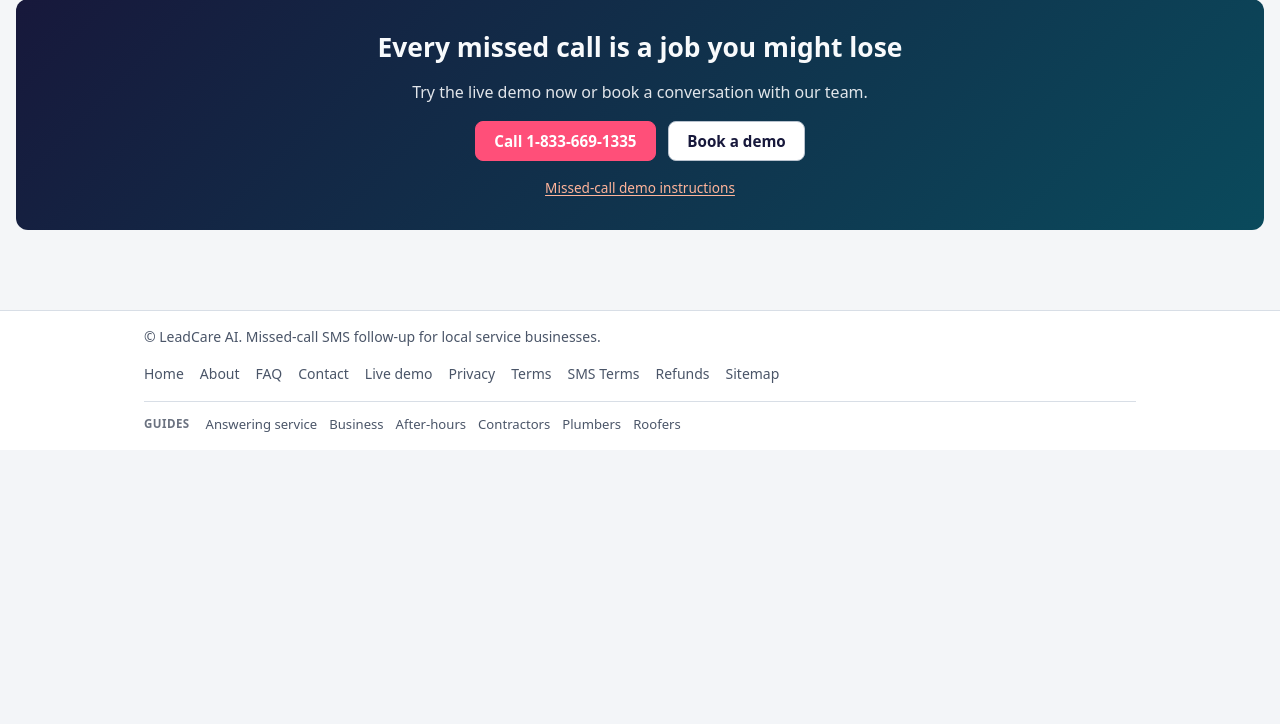
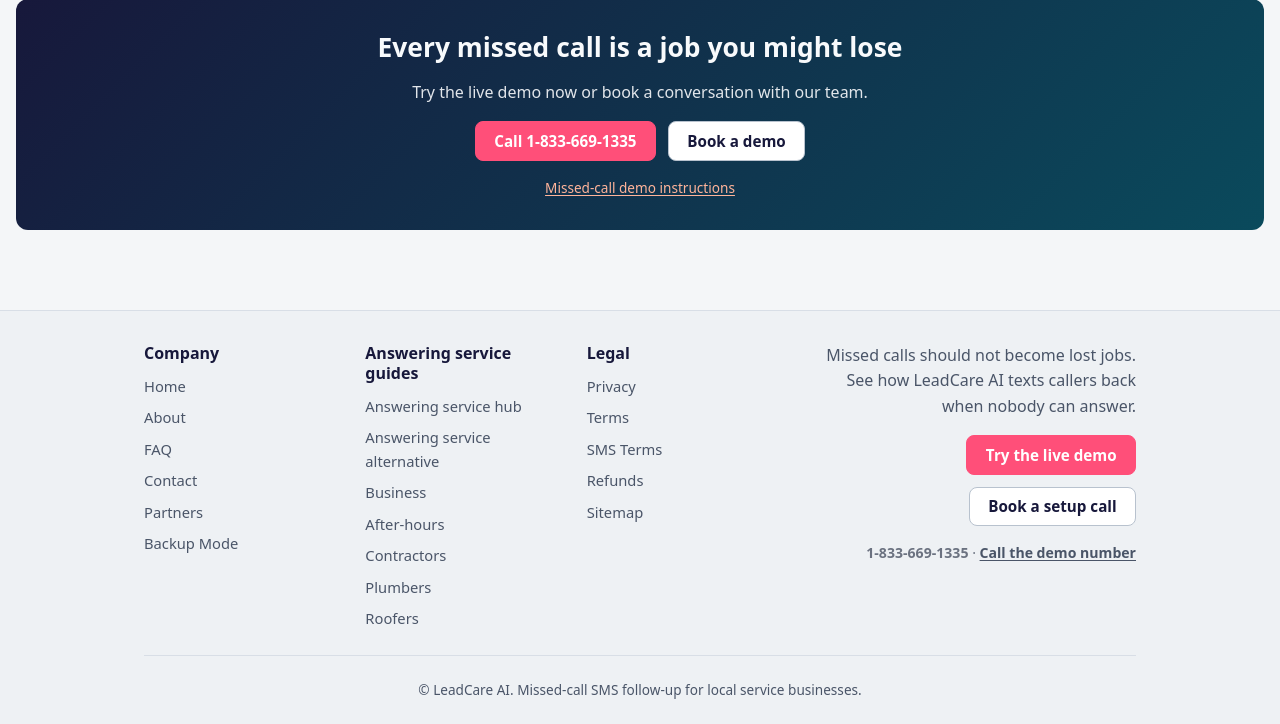
Before and after one commit to pgwilde8/leadcareai, a FastAPI app: page / in a window 1280 px wide. Shown: the part 3701-4425 px from the top of the page. Before the commit the page ends 4133 px from the top, so only its background shows below. Run offline with FastAPI, Linux system fonts and the light colour scheme.

Commit message:
marketing-landers 5

```diff
--- a/app/core/config.py
+++ b/app/core/config.py
@@ -30,6 +30,9 @@ class Settings(BaseSettings):
     legal_contact_email: str = "paul@leadcareai.com"
 
     public_base_url: str | None = None
+    linkedin_url: str | None = None
+    facebook_url: str | None = None
+    youtube_url: str | None = None
 
     email_provider: str = "smtp"
     smtp_host: str | None = None
--- a/app/templates/layout/_footer.html
+++ b/app/templates/layout/_footer.html
@@ -1,20 +1,62 @@
-<footer class="lc-footer site-footer site-footer--compact">
-  <div class="lc-container site-container lc-footer__inner site-footer__inner">
-    <p class="lc-footer__copy site-footer__copy">
-      &copy; {{ settings.app_name }}. Missed-call SMS follow-up for local service businesses.
-    </p>
-    <nav class="lc-footer__nav site-footer__nav" aria-label="Footer">
-      <a href="/">Home</a>
-      <a href="/about">About</a>
-      <a href="/faq">FAQ</a>
-      <a href="/contact">Contact</a>
-      <a href="/demo">Live demo</a>
-      <a href="/privacy">Privacy</a>
-      <a href="/terms">Terms</a>
-      <a href="/sms-terms">SMS Terms</a>
-      <a href="/refund-policy">Refunds</a>
-      <a href="/sitemap.xml">Sitemap</a>
-    </nav>
-    {% include "layout/_footer_guides.html" %}
+<footer class="lc-footer site-footer" role="contentinfo">
+  <div class="lc-container site-container">
+    <div class="lc-footer__main">
+      <div class="lc-footer__links-grid">
+        <div class="lc-footer__links-col">
+          <h3 class="lc-footer__heading">Company</h3>
+          <ul class="lc-footer__list">
+            <li><a href="/">Home</a></li>
+            <li><a href="/about">About</a></li>
+            <li><a href="/faq">FAQ</a></li>
+            <li><a href="/contact">Contact</a></li>
+            <li><a href="/partners">Partners</a></li>
+            <li><a href="/backup-mode">Backup Mode</a></li>
+          </ul>
+        </div>
+        <div class="lc-footer__links-col">
+          <h3 class="lc-footer__heading">Answering service guides</h3>
+          <ul class="lc-footer__list">
+            <li><a href="/answering-service">Answering service hub</a></li>
+            <li><a href="/answering-service-alternative">Answering service alternative</a></li>
+            <li><a href="/business-answering-service-alternative">Business</a></li>
+            <li><a href="/after-hours-answering-service-alternative">After-hours</a></li>
+            <li><a href="/contractors-answering-service-alternative">Contractors</a></li>
+            <li><a href="/for/plumbers">Plumbers</a></li>
+            <li><a href="/for/roofers">Roofers</a></li>
+          </ul>
+        </div>
+        <div class="lc-footer__links-col">
+          <h3 class="lc-footer__heading">Legal</h3>
+          <ul class="lc-footer__list">
+            <li><a href="/privacy">Privacy</a></li>
+            <li><a href="/terms">Terms</a></li>
+            <li><a href="/sms-terms">SMS Terms</a></li>
+            <li><a href="/refund-policy">Refunds</a></li>
+            <li><a href="/sitemap.xml">Sitemap</a></li>
+          </ul>
+        </div>
+      </div>
+      <div class="lc-footer__cta">
+        <p class="lc-footer__cta-lead">
+          Missed calls should not become lost jobs. See how {{ settings.app_name }} texts callers back when nobody can answer.
+        </p>
+        <div class="lc-footer__cta-actions">
+          <a class="lc-btn lc-btn--accent" href="/demo">Try the live demo</a>
+          <a class="lc-btn lc-btn--secondary" href="/demo/book">Book a setup call</a>
+        </div>
+        <p class="lc-footer__cta-phone lc-mb-0">
+          <strong>1-833-669-1335</strong>
+          · <a href="tel:+18336691335">Call the demo number</a>
+        </p>
+      </div>
+    </div>
+
+    {% include "layout/_social_links.html" %}
+
+    <div class="lc-footer__bottom">
+      <p class="lc-footer__copy site-footer__copy lc-mb-0">
+        &copy; {{ settings.app_name }}. Missed-call SMS follow-up for local service businesses.
+      </p>
+    </div>
   </div>
 </footer>
--- a/app/templates/layout/_footer_guides.html
+++ /dev/null
@@ -1,10 +0,0 @@
-{# Compact site-wide links to answering-service cluster (Phase B). #}
-<nav class="lc-footer__guides site-footer__guides" aria-label="Popular guides">
-  <span class="lc-footer__guides-label">Guides</span>
-  <a href="/answering-service">Answering service</a>
-  <a href="/business-answering-service-alternative">Business</a>
-  <a href="/after-hours-answering-service-alternative">After-hours</a>
-  <a href="/contractors-answering-service-alternative">Contractors</a>
-  <a href="/for/plumbers">Plumbers</a>
-  <a href="/for/roofers">Roofers</a>
-</nav>
--- /dev/null
+++ b/app/templates/layout/_social_links.html
@@ -0,0 +1,44 @@
+{# Footer social icons — shown only when URLs are set in LINKEDIN_URL / FACEBOOK_URL / YOUTUBE_URL. #}
+{% if settings.linkedin_url or settings.facebook_url or settings.youtube_url %}
+<nav class="lc-footer__social" aria-label="Social media">
+  {% if settings.linkedin_url %}
+    <a
+      class="lc-footer__social-link"
+      href="{{ settings.linkedin_url }}"
+      target="_blank"
+      rel="noopener noreferrer"
+      aria-label="{{ settings.app_name }} on LinkedIn"
+    >
+      <svg class="lc-footer__social-icon" viewBox="0 0 24 24" width="24" height="24" aria-hidden="true" focusable="false">
+        <path fill="currentColor" d="M20.447 20.452h-3.554v-5.569c0-1.328-.027-3.037-1.852-3.037-1.853 0-2.136 1.445-2.136 2.939v5.667H9.351V9h3.414v1.561h.046c.477-.9 1.637-1.85 3.37-1.85 3.601 0 4.267 2.37 4.267 5.455v6.286zM5.337 7.433a2.062 2.062 0 0 1-2.063-2.065 2.064 2.064 0 1 1 4.126 0 2.065 2.065 0 0 1-2.063 2.065zm1.782 13.019H3.555V9h3.564v11.452zM22.225 0H1.771C.792 0 0 .774 0 1.729v20.542C0 23.227.792 24 1.771 24h20.451C23.2 24 24 23.227 24 22.271V1.729C24 .774 23.2 0 22.222 0h.003z"/>
+      </svg>
+    </a>
+  {% endif %}
+  {% if settings.facebook_url %}
+    <a
+      class="lc-footer__social-link"
+      href="{{ settings.facebook_url }}"
+      target="_blank"
+      rel="noopener noreferrer"
+      aria-label="{{ settings.app_name }} on Facebook"
+    >
+      <svg class="lc-footer__social-icon" viewBox="0 0 24 24" width="24" height="24" aria-hidden="true" focusable="false">
+        <path fill="currentColor" d="M24 12.073c0-6.627-5.373-12-12-12s-12 5.373-12 12c0 5.99 4.388 10.954 10.125 11.854v-8.385H7.078v-3.47h3.047V9.43c0-3.007 1.792-4.669 4.533-4.669 1.312 0 2.686.235 2.686.235v2.953H15.83c-1.491 0-1.956.925-1.956 1.874v2.25h3.328l-.532 3.47h-2.796v8.385C19.612 23.027 24 18.062 24 12.073z"/>
+      </svg>
+    </a>
+  {% endif %}
+  {% if settings.youtube_url %}
+    <a
+      class="lc-footer__social-link"
+      href="{{ settings.youtube_url }}"
+      target="_blank"
+      rel="noopener noreferrer"
+      aria-label="{{ settings.app_name }} on YouTube"
+    >
+      <svg class="lc-footer__social-icon" viewBox="0 0 24 24" width="24" height="24" aria-hidden="true" focusable="false">
+        <path fill="currentColor" d="M23.498 6.186a3.016 3.016 0 0 0-2.122-2.136C19.505 3.545 12 3.545 12 3.545s-7.505 0-9.377.505A3.017 3.017 0 0 0 .502 6.186C0 8.07 0 12 0 12s0 3.93.502 5.814a3.016 3.016 0 0 0 2.122 2.136c1.871.505 9.376.505 9.376.505s7.505 0 9.377-.505a3.015 3.015 0 0 0 2.122-2.136C24 15.93 24 12 24 12s0-3.93-.502-5.814zM9.545 15.568V8.432L15.818 12l-6.273 3.568z"/>
+      </svg>
+    </a>
+  {% endif %}
+</nav>
+{% endif %}
--- a/app/templates/layout/base.html
+++ b/app/templates/layout/base.html
@@ -1033,81 +1033,162 @@
       .site-footer {
         margin-top: auto;
         border-top: 1px solid var(--lc-border);
-        background: var(--lc-bg-elevated);
-        padding: var(--lc-space-6) 0;
-        font-size: 0.875rem;
+        background: var(--lc-bg-muted);
+        padding: var(--lc-space-8) 0 var(--lc-space-6);
+        font-size: 0.92rem;
         color: var(--lc-text-muted);
+        line-height: 1.6;
       }
 
-      .lc-footer--compact,
-      .site-footer--compact {
-        padding: var(--lc-space-4) 0;
+      .lc-footer__main {
+        display: grid;
+        grid-template-columns: 1fr;
+        gap: var(--lc-space-8);
+        text-align: center;
       }
 
-      .lc-footer__inner,
-      .site-footer__inner {
+      .lc-footer__links-grid {
+        display: grid;
+        grid-template-columns: 1fr;
+        gap: var(--lc-space-6);
+      }
+
+      .lc-footer__heading {
+        margin: 0 0 var(--lc-space-3);
+        font-size: 1rem;
+        font-weight: 700;
+        color: var(--lc-primary-dark);
+      }
+
+      .lc-footer__list {
+        margin: 0;
+        padding: 0;
+        list-style: none;
+      }
+
+      .lc-footer__list li:not(:last-child) {
+        margin-bottom: var(--lc-space-2);
+      }
+
+      .lc-footer__list a {
+        color: var(--lc-text-muted);
+        text-decoration: none;
+        font-weight: 500;
+      }
+
+      .lc-footer__list a:hover {
+        color: var(--lc-primary);
+        text-decoration: underline;
+      }
+
+      .lc-footer__cta-lead {
+        margin: 0 0 var(--lc-space-4);
+        font-size: 1rem;
+        color: var(--lc-text-muted);
+        max-width: 22rem;
+        margin-left: auto;
+        margin-right: auto;
+      }
+
+      .lc-footer__cta-actions {
         display: flex;
         flex-wrap: wrap;
+        gap: var(--lc-space-3);
+        justify-content: center;
+        margin-bottom: var(--lc-space-4);
+      }
+
+      .lc-footer__cta-phone {
+        font-size: 0.88rem;
+        color: var(--lc-text-subtle);
+      }
+
+      .lc-footer__cta-phone a {
+        color: var(--lc-text-muted);
+        font-weight: 600;
+      }
+
+      .lc-footer__cta-phone a:hover {
+        color: var(--lc-primary);
+      }
+
+      .lc-footer__social {
+        display: flex;
+        flex-wrap: wrap;
+        justify-content: center;
         align-items: center;
-        justify-content: space-between;
         gap: var(--lc-space-4);
+        margin-top: var(--lc-space-6);
+        padding-top: var(--lc-space-6);
+        border-top: 1px solid var(--lc-border);
+      }
+
+      .lc-footer__social-link {
+        display: inline-flex;
+        align-items: center;
+        justify-content: center;
+        width: 2.75rem;
+        height: 2.75rem;
+        border-radius: var(--lc-radius-md);
+        color: var(--lc-text-muted);
+        text-decoration: none;
+        transition: color 0.15s ease, background-color 0.15s ease;
+      }
+
+      .lc-footer__social-link:hover {
+        color: var(--lc-primary);
+        background: var(--lc-bg-elevated);
+      }
+
+      .lc-footer__social-icon {
+        display: block;
+        width: 1.35rem;
+        height: 1.35rem;
+      }
+
+      .lc-footer__bottom {
+        margin-top: var(--lc-space-6);
+        padding-top: var(--lc-space-6);
+        border-top: 1px solid var(--lc-border);
+        text-align: center;
+        font-size: 0.85rem;
       }
 
       .lc-footer__copy,
       .site-footer__copy {
         margin: 0;
-        max-width: 36rem;
         line-height: 1.45;
       }
 
-      .lc-footer__nav,
-      .site-footer__nav {
-        display: flex;
-        flex-wrap: wrap;
-        gap: var(--lc-space-2) var(--lc-space-4);
+      @media (min-width: 576px) {
+        .lc-footer__links-grid {
+          grid-template-columns: repeat(2, 1fr);
+        }
       }
 
-      .lc-footer__nav a,
-      .site-footer__nav a {
-        color: var(--lc-text-muted);
-        text-decoration: none;
-        font-weight: 500;
-      }
+      @media (min-width: 992px) {
+        .lc-footer__main {
+          grid-template-columns: 2fr 1fr;
+          text-align: left;
+          align-items: start;
+        }
 
-      .lc-footer__nav a:hover,
-      .site-footer__nav a:hover {
-        color: var(--lc-primary);
-      }
+        .lc-footer__links-grid {
+          grid-template-columns: repeat(3, 1fr);
+        }
 
-      .lc-footer__guides,
-      .site-footer__guides {
-        flex: 1 1 100%;
-        display: flex;
-        flex-wrap: wrap;
-        align-items: center;
-        gap: var(--lc-space-2) var(--lc-space-3);
-        padding-top: var(--lc-space-3);
-        border-top: 1px solid var(--lc-border);
-        font-size: 0.82rem;
-      }
+        .lc-footer__cta {
+          text-align: right;
+        }
 
-      .lc-footer__guides-label {
-        font-weight: 700;
-        color: var(--lc-text-subtle);
-        text-transform: uppercase;
-        letter-spacing: 0.04em;
-        font-size: 0.72rem;
-        margin-right: var(--lc-space-1);
-      }
+        .lc-footer__cta-lead {
+          margin-left: 0;
+          margin-right: 0;
+        }
 
-      .lc-footer__guides a {
-        color: var(--lc-text-muted);
-        text-decoration: none;
-        font-weight: 500;
-      }
-
-      .lc-footer__guides a:hover {
-        color: var(--lc-primary);
+        .lc-footer__cta-actions {
+          justify-content: flex-end;
+        }
       }
 
       /* Utility */
```
Also changed, not shown: tests/test_public_seo.py (+30 -2 lines), 1 other file.
